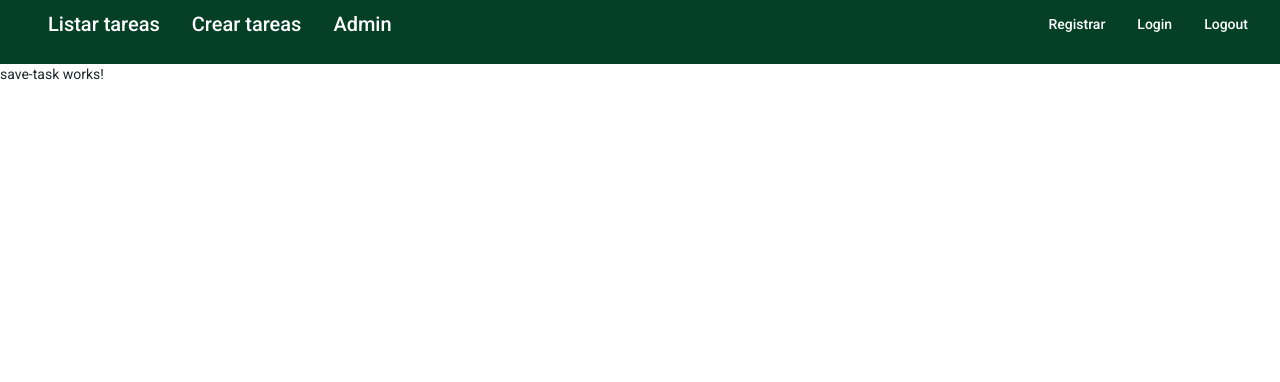
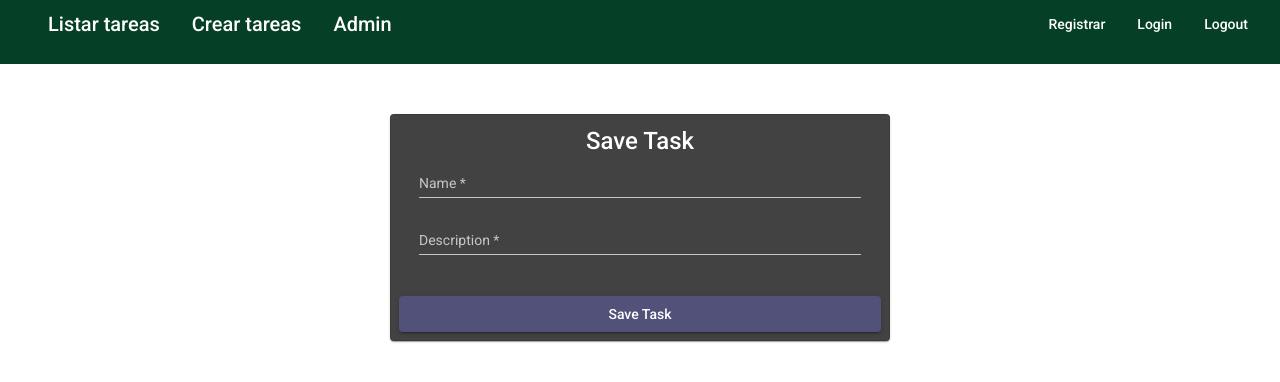
Before and after one commit to Jalexx08/boardJassDev, an Angular app in the folder frontend/: page /saveTask in a window 1280 px wide. Shown: the top 382 px of the page. Built offline with nearby package versions, Linux system fonts and the light colour scheme; no server answers.

Commit message:
Login, register is working

```diff
--- a/frontend/src/app/board/board.module.ts
+++ b/frontend/src/app/board/board.module.ts
@@ -2,6 +2,8 @@
 import { CommonModule } from '@angular/common';
 import { SaveTaskComponent } from './save-task/save-task.component';
 import { ListTaskComponent } from './list-task/list-task.component';
+import { MaterialModule } from '../material/material.module';
+import { FormsModule } from '@angular/forms';
 
 
 
@@ -15,7 +17,9 @@
     ListTaskComponent
   ],
   imports: [
-    CommonModule
+    CommonModule,
+    MaterialModule,
+    FormsModule,
   ]
 })
 export class BoardModule { }
--- a/frontend/src/app/board/save-task/save-task.component.css
+++ b/frontend/src/app/board/save-task/save-task.component.css
@@ -0,0 +1,29 @@
+.container {
+    display: flex;
+    flex-direction: column;
+}
+
+.button {
+    width: 100%;
+}
+
+.card {
+    min-width: 150px;
+    max-width: 500px;
+    width: 100%;
+}
+
+.form {
+    display: flex;
+    justify-content: center;
+    align-items: center;
+    padding-top: 50px;
+}
+
+mat-card-title {
+    text-align: center;
+}
+
+.colorButton {
+    background-color: rgb(81, 81, 122);
+}
--- a/frontend/src/app/board/save-task/save-task.component.html
+++ b/frontend/src/app/board/save-task/save-task.component.html
@@ -1 +1,53 @@
-<p>save-task works!</p>
+<div class="form">
+    <mat-card class="card">
+      <mat-card-title>Save Task</mat-card-title>
+      <div class="col-12 col-lg-12" *ngIf="errorMsg">
+        <div class="alert alert-danger alert-dismissible" role="alert">
+          <div class="alert-message">
+            {{ errorMsg }}
+          </div>
+        </div>
+        <button
+          type="button"
+          class="close"
+          (click)="closeX()"
+          data-dismiss="alert"
+          aria-label="Close"
+        >
+          <span aria-hidden="true">X</span>
+        </button>
+      </div>
+
+      <mat-card-content>
+        <div class="container">
+          <mat-form-field>
+            <input
+              [(ngModel)]="taskData.name"
+              matInput
+              placeholder="Name"
+              required
+            />
+          </mat-form-field>
+          <mat-form-field>
+            <input
+              [(ngModel)]="taskData.description"
+              matInput
+              placeholder="Description"
+              required
+            />
+          </mat-form-field>
+
+        </div>
+      </mat-card-content>
+
+      <mat-card-actions>
+        <button
+          (click)="saveTask()"
+          class="button colorButton"
+          mat-raised-button
+        >
+          Save Task
+        </button>
+      </mat-card-actions>
+    </mat-card>
+  </div>
--- a/frontend/src/app/board/save-task/save-task.component.ts
+++ b/frontend/src/app/board/save-task/save-task.component.ts
@@ -7,9 +7,26 @@
 })
 export class SaveTaskComponent implements OnInit {
 
-  constructor() { }
+  public taskData: any;
+  public errorMsg: String;
+
+  constructor() {
+    this.taskData = {};
+    this.errorMsg = '';
+  }
 
   ngOnInit(): void {
   }
+  saveTask() { }
+
+  closeAlert() {
+    setTimeout(() => {
+      this.errorMsg = '';
+    }, 3000);
+  }
+
+  closeX() {
+    this.errorMsg = '';
+  }
 
 }
--- a/frontend/src/app/home/login/login.component.css
+++ b/frontend/src/app/home/login/login.component.css
@@ -0,0 +1,29 @@
+.container {
+    display: flex;
+    flex-direction: column;
+}
+
+.button {
+    width: 100%;
+}
+
+.card {
+    min-width: 150px;
+    max-width: 500px;
+    width: 100%;
+}
+
+.form {
+    display: flex;
+    justify-content: center;
+    align-items: center;
+    padding-top: 50px;
+}
+
+mat-card-title {
+    text-align: center;
+}
+
+.colorButton {
+    background-color: rgb(81, 81, 122);
+}
--- a/frontend/src/app/home/login/login.component.html
+++ b/frontend/src/app/home/login/login.component.html
@@ -1 +1,52 @@
-<p>login works!</p>
+<div class="form">
+    <mat-card class="card">
+      <mat-card-title>Login User</mat-card-title>
+      <div class="col-12 col-lg-12" *ngIf="errorMsg">
+        <div class="alert alert-danger alert-dismissible" role="alert">
+          <div class="alert-message">
+            {{ errorMsg }}
+          </div>
+        </div>
+        <button
+          type="button"
+          class="close"
+          (click)="closeX()"
+          data-dismiss="alert"
+          aria-label="Close"
+        >
+          <span aria-hidden="true">X</span>
+        </button>
+      </div>
+
+      <mat-card-content>
+        <div class="container">
+          <mat-form-field>
+            <input
+              [(ngModel)]="loginData.email"
+              matInput
+              placeholder="Email"
+              required
+            />
+          </mat-form-field>
+          <mat-form-field>
+            <input
+              [(ngModel)]="loginData.password"
+              matInput
+              placeholder="Password"
+              required
+            />
+          </mat-form-field>
+        </div>
+      </mat-card-content>
+
+      <mat-card-actions>
+        <button
+          (click)="login()"
+          class="button colorButton"
+          mat-raised-button
+        >
+          Register
+        </button>
+      </mat-card-actions>
+    </mat-card>
+  </div>
--- a/frontend/src/app/home/login/login.component.ts
+++ b/frontend/src/app/home/login/login.component.ts
@@ -1,4 +1,6 @@
 import { Component, OnInit } from '@angular/core';
+import { Router } from '@angular/router';
+import { AuthService } from '../../services/auth.service';
 
 @Component({
   selector: 'app-login',
@@ -7,9 +9,54 @@
 })
 export class LoginComponent implements OnInit {
 
-  constructor() { }
+  public loginData: any;
+  public errorMsg: String;
+
+  constructor( private auth: AuthService, private router: Router) {
+    this.loginData = {};
+    this.errorMsg = '';
+   }
 
   ngOnInit(): void {
   }
 
+  login(){
+    if(!this.loginData.email || !this.loginData.password) {
+      console.log('Data incomplete');
+      this.errorMsg = 'Data incomplete';
+      this.closeAlert();
+      this.loginData={}
+
+    }else{
+    this.auth.login( this.loginData ).subscribe(
+      (res:any)=>{
+        console.log(res);
+        localStorage.setItem('token', res.jwtToken );
+        this.router.navigate(['/listTask'])
+
+
+      },
+      (err)=>{
+        console.log(err);
+        this.errorMsg = err.error.text;
+        this.loginData = {};
+        this.closeX();
+
+
+      }
+    )
+    }
+  }
+
+  closeAlert() {
+    setTimeout(() => {
+      this.errorMsg = '';
+    }, 3000);
+  }
+
+  closeX() {
+    this.errorMsg = '';
+  }
+
+
 }
--- a/frontend/src/app/home/register/register.component.ts
+++ b/frontend/src/app/home/register/register.component.ts
@@ -43,21 +43,28 @@
 
     } else {
       this.auth.registerUser(this.registerData).subscribe(
-        (res) => {
+        (res: any) => {
           console.log(res);
-          this.successMsg = 'Register user successful';
-          this.closeAlert();
+          localStorage.setItem('token', res.jwtToken);
           this.registerData = {};
+          this.router.navigate(['./saveTask'])
+          // this.successMsg = 'Register user successful';
+          // this.closeAlert();
+          // this.registerData = {};
 
         },
         (err) => {
           console.log(err);
           this.errorMsg = err.error.text;
+          this.registerData = {};
+          this.closeX();
         }
       )
 
     }
   }
+
+
 
   closeAlert() {
     setTimeout(() => {
--- a/frontend/src/app/services/auth.service.ts
+++ b/frontend/src/app/services/auth.service.ts
@@ -16,4 +16,7 @@
   registerUser(user: any) {
     return this.http.post(this.env + 'user/registerUser', user);
   }
+  login(user: any) {
+    return this.http.post(this.env + 'auth/login', user);
+  }
 }
```
